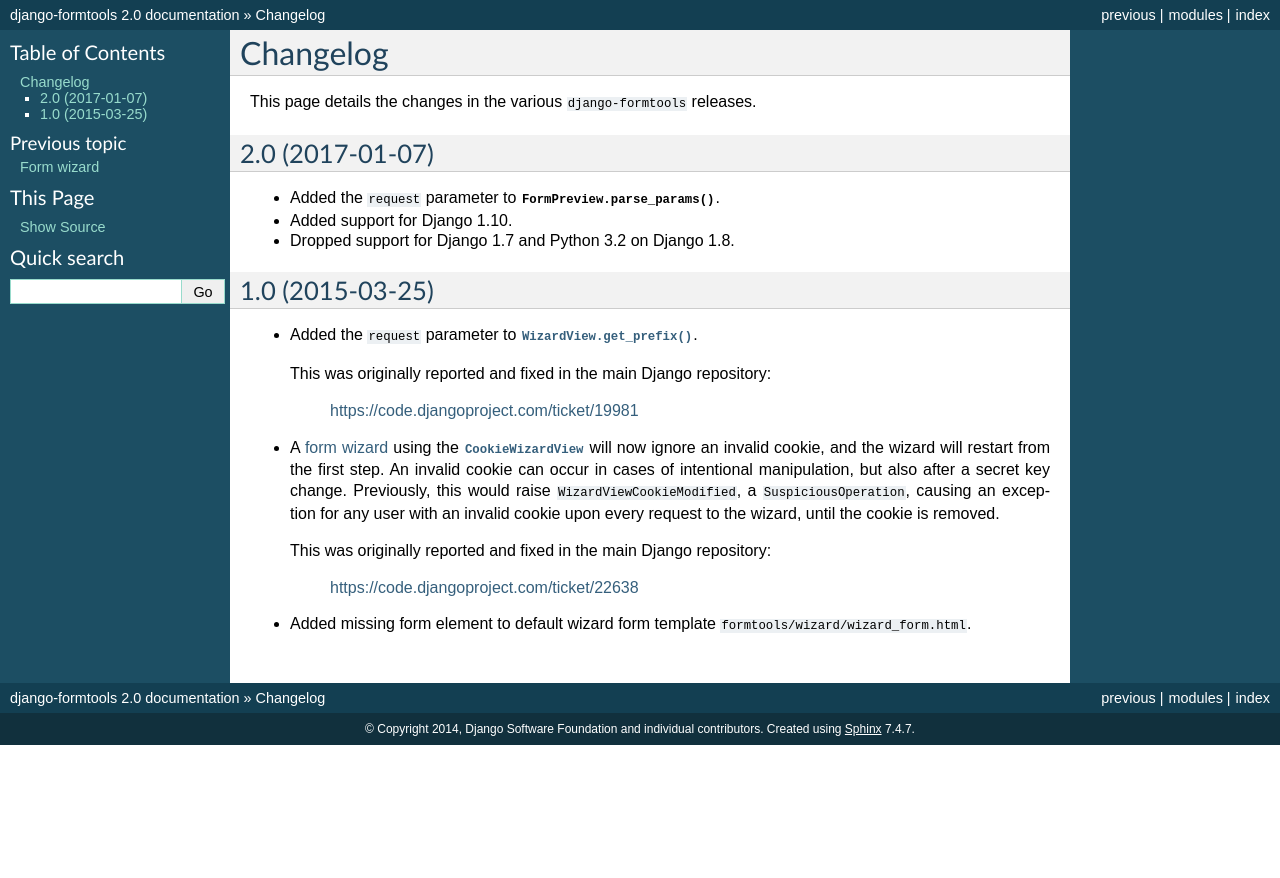
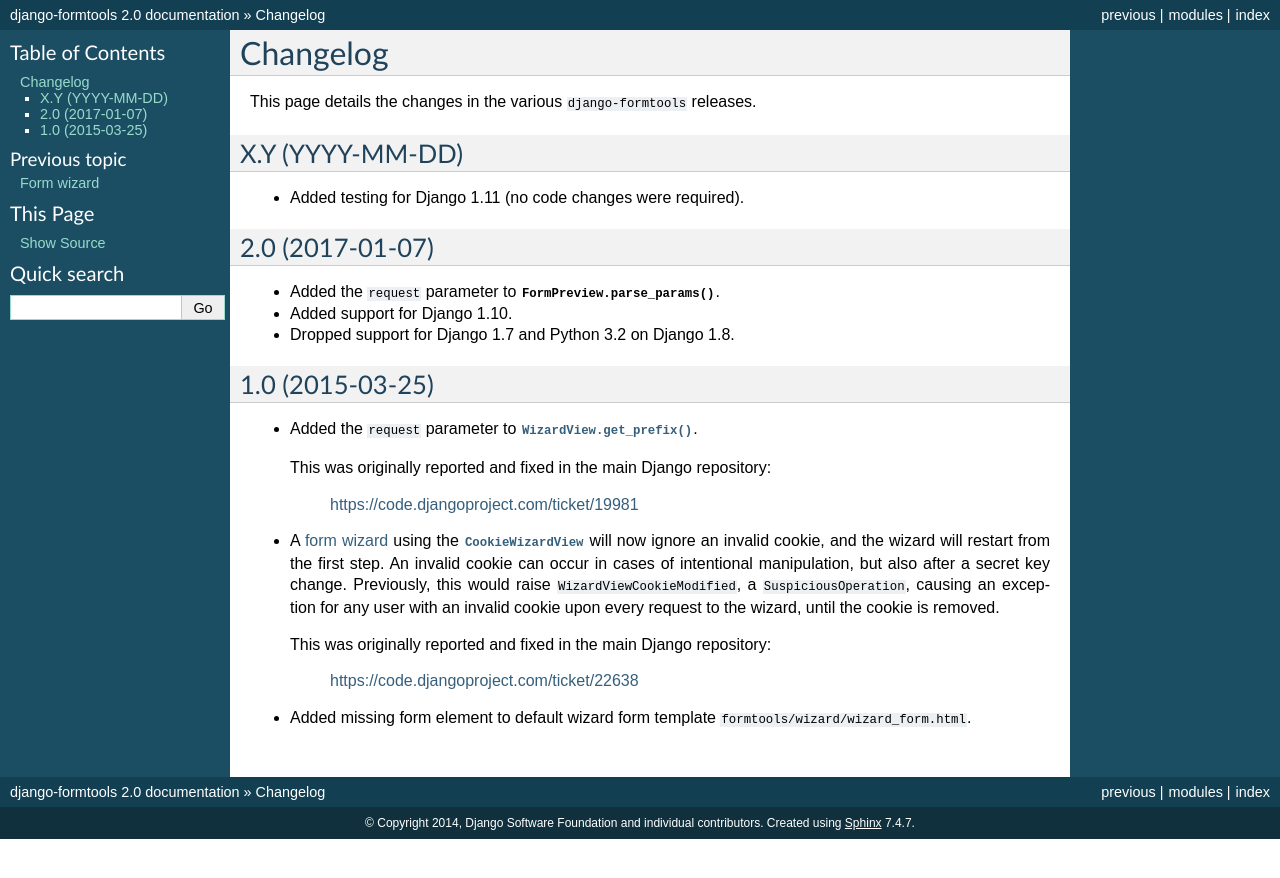
Before and after one commit to jazzband/django-formtools, a Sphinx documentation site: the page built from docs/changelog.rst, in a window 1280 px wide. Shown: the top 878 px of the page. Built offline with Sphinx 7.4.7, drawn with Linux system fonts in a browser that asks for light colours.

Commit message:
Add testing for Django 1.11

```diff
--- a/docs/changelog.rst
+++ b/docs/changelog.rst
@@ -3,6 +3,10 @@
 
 This page details the changes in the various ``django-formtools`` releases.
 
+X.Y (YYYY-MM-DD)
+----------------
+
+- Added testing for Django 1.11 (no code changes were required).
 
 2.0 (2017-01-07)
 ----------------
--- a/setup.py
+++ b/setup.py
@@ -129,6 +129,7 @@
         'Framework :: Django :: 1.8',
         'Framework :: Django :: 1.9',
         'Framework :: Django :: 1.10',
+        'Framework :: Django :: 1.11',
         'Intended Audience :: Developers',
         'License :: OSI Approved :: BSD License',
         'Operating System :: OS Independent',
```
Also changed, not shown: .travis.yml, 1 other file.
